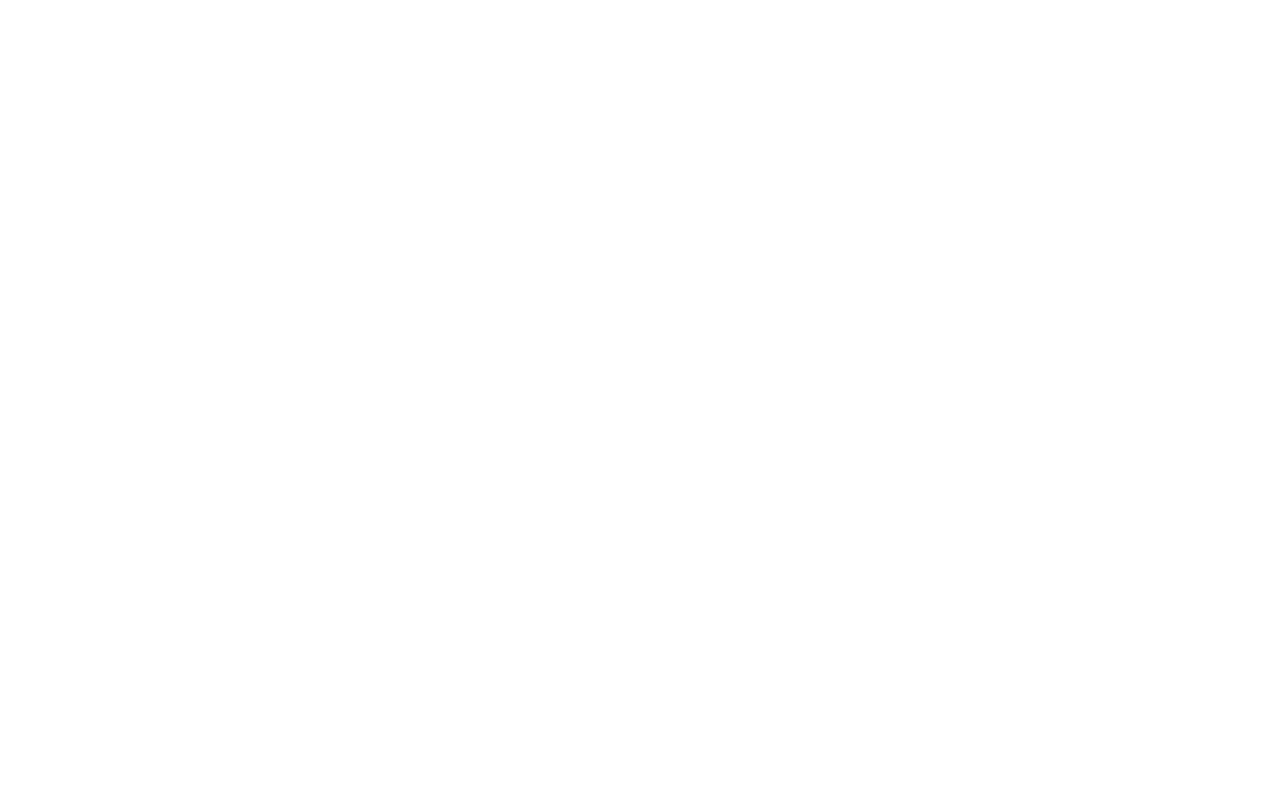
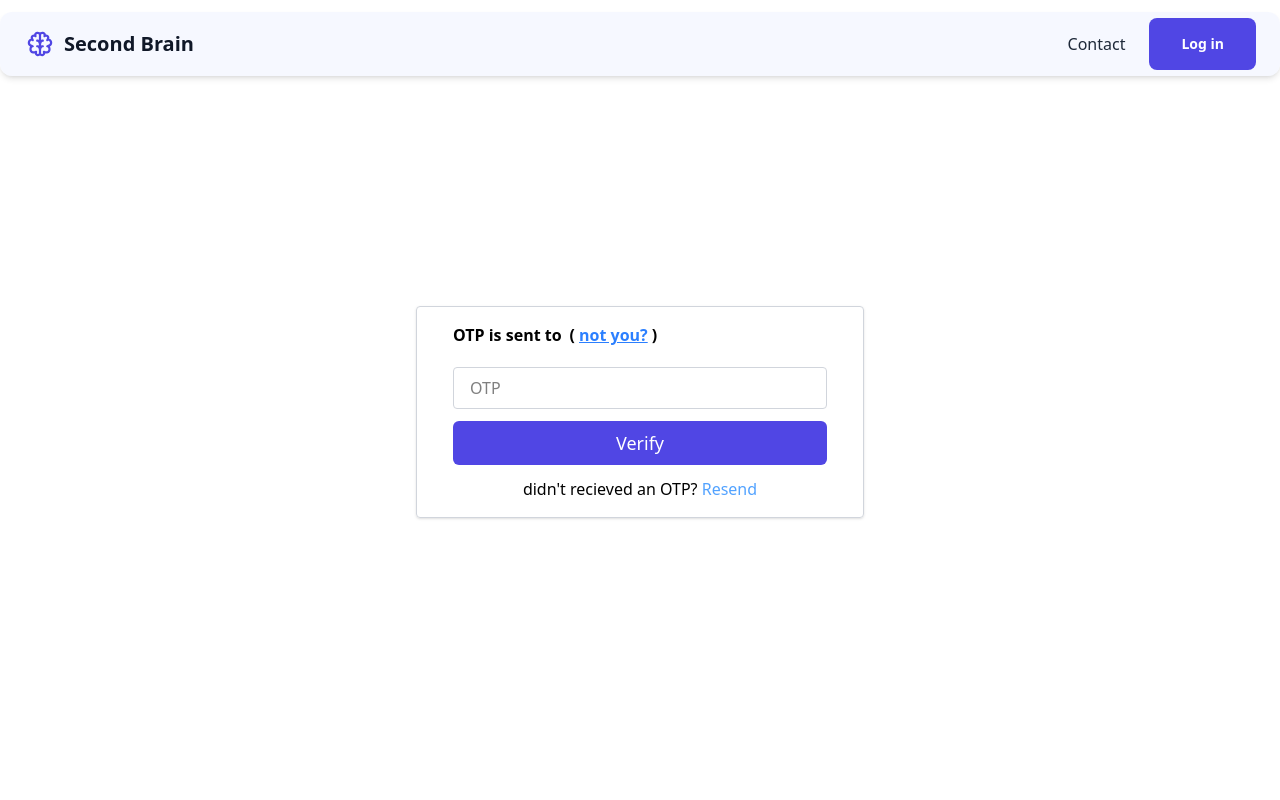
Before and after one commit to arafatmansuri/second-brain, a React (Vite) app in the folder FE/: page /signup/verify in a window 1280 px wide. Before the commit this address had no page. Shown: the top 800 px of the page. Built offline with nearby package versions, Linux system fonts and the light colour scheme.

Commit message:
Add OTP verifcation form and update auth form

```diff
--- a/FE/src/App.tsx
+++ b/FE/src/App.tsx
@@ -1,8 +1,9 @@
 import { Analytics } from "@vercel/analytics/react";
 import { BrowserRouter, Route, Routes } from "react-router-dom";
-import NavbarLayout from "./components/ui/NavbarLayout";
+import { OTPBox } from "./components/ui/OTPBox";
 import { ThemeProvider } from "./hooks/themeContext";
 import { DashboardLayout } from "./layout/DashboardLayout";
+import NavbarLayout from "./layout/NavbarLayout";
 import AddContent from "./Pages/AddContent";
 import { Contact } from "./Pages/contact";
 import Dashboard from "./Pages/Dashboard";
@@ -18,6 +19,7 @@ function App() {
           <Route element={<NavbarLayout />}>
             <Route path="/" element={<LandingPage />} />
             <Route path="/signup" element={<Signup />} />
+            <Route path="/signup/verify" element={<OTPBox />} />
             <Route path="/signin" element={<Signin />} />
             <Route path="/contact" element={<Contact />} />
             <Route path="/landing" element={<LandingPage />} />
--- a/FE/src/components/ui/Auth.tsx
+++ b/FE/src/components/ui/Auth.tsx
@@ -1,16 +1,20 @@
 import { GoogleOAuthProvider } from "@react-oauth/google";
 import { useEffect } from "react";
 import { type SubmitHandler, useForm } from "react-hook-form";
-import { useNavigate } from "react-router-dom";
+import { Link, useNavigate } from "react-router-dom";
 import { useSetRecoilState } from "recoil";
 import { useAuthMutation } from "../../queries/AuthQueries/queries";
 import { popupAtom } from "../../store/loadingState";
 import { ui } from "../index";
 import GoogleLoginButton from "./GoogleLogin";
-type Inputs = {
+interface Inputs {
   username: string;
   password: string;
-};
+  email?: string;
+}
+interface Signup extends Inputs {
+  email: string;
+}
 interface authData {
   authName: "Sign in" | "Sign up";
 }
@@ -19,26 +23,30 @@ export function Auth({ authName }: authData) {
     register,
     handleSubmit,
     formState: { errors },
-  } = useForm<Inputs>();
+  } = useForm<Inputs | Signup>();
   const navigate = useNavigate();
   const authMutation = useAuthMutation();
   const setIsPopup = useSetRecoilState(popupAtom);
-  const onClick: SubmitHandler<Inputs> = async (data) => {
+  const onClick: SubmitHandler<Signup | Inputs> = async (data) => {
     if (!errors.password && !errors.username) {
       authMutation.mutate({
         username: data.username,
         password: data.password,
-        endpoint: `${authName == "Sign in" ? "signin" : "signup"}`,
+        email: data.email,
+        endpoint: `${authName == "Sign in" ? "signin" : "signupotp"}`,
         credentials: true,
       });
     }
   };
   useEffect(() => {
     if (!authMutation.isPending && authMutation.isSuccess) {
-      setIsPopup({ popup: true, message: `${authName} successfull` });
+      const message =
+        authName == "Sign up" ? "OTP sent successfully" : "Signin sucessfull";
+      setIsPopup({ popup: true, message: message });
       setTimeout(() => {
         setIsPopup({ popup: false, message: `` });
-        navigate("/dashboard");
+        localStorage.setItem("mail",authMutation.variables?.email || "")
+        navigate(authName == "Sign in" ? "/dashboard" : "/verifyotp")
         // navigate("/dashboard?content=All+Notes");
       }, 1000);
     }
@@ -48,7 +56,7 @@ export function Auth({ authName }: authData) {
       {/* <div className="flex items-center gap-1 mb-5 fixed top-0 left-0 m-3">
         <icons.Brain /> <h1 className="font-bold text-xl">Second Brain</h1>
       </div> */}
-      <div className="bg-white rounded border md:min-w-[28rem] min-w-72 flex items-center flex-col pb-4 pr-9 pl-9 pt-4 gap-5 border-gray-300 shadow">
+      <div className="bg-white rounded border md:min-w-[28rem] min-w-72 flex items-center flex-col pb-4 pr-9 pl-9 pt-4 gap-5 border-gray-300 shadow mt-8">
         <h1 className="font-bold text-2xl text-purple-800">{authName}</h1>
         <form
           onSubmit={handleSubmit(onClick)}
@@ -62,14 +70,31 @@ export function Auth({ authName }: authData) {
             defaultValue=""
           />
           {errors.username?.type == "required" && (
-            <span className="text-red-500 text-sm -mt-3">
+            <span className="text-red-500 text-sm -mt-3 self-start">
               Username is required
             </span>
           )}
           {errors.username?.type == "minLength" && (
-            <span className="text-red-500 text-sm -mt-3">
+            <span className="text-red-500 text-sm -mt-3 self-start">
               Username must be atleast of 3 chars
             </span>
+          )}
+          {authName == "Sign up" && (
+            <div className="w-full">
+              <ui.Input
+                placeholder="Email"
+                formHook={{
+                  ...register("email", { required: true, minLength: 3 }),
+                }}
+                defaultValue=""
+                type="email"
+              />
+              {errors.email?.type == "required" && (
+                <span className="text-red-500 text-sm -mt-3 self-start">
+                  Email is required
+                </span>
+              )}
+            </div>
           )}
           <ui.Input
             type="password"
@@ -79,16 +104,30 @@ export function Auth({ authName }: authData) {
             }}
             defaultValue=""
           />
+          <div
+            className={`flex ${
+              errors.password ? "justify-between" : "justify-end"
+            } w-full`}
+          >
             {errors.password?.type == "required" && (
-            <span className="text-red-500 text-sm -mt-3">
+              <span className="text-red-500 text-sm -mt-2 self-start">
                 Password is required
               </span>
             )}
             {errors.password?.type == "minLength" && (
-            <span className="text-red-500 text-sm -mt-3">
+              <span className="text-red-500 text-sm -mt-2 self-start">
                 Password length can't be less than 8
               </span>
             )}
+            {authName == "Sign in" && (
+              <Link
+                className="text-blue-500 self-end cursor-pointer hover:underline -mt-2"
+                to={"/forgot-password"}
+              >
+                Forgot password?
+              </Link>
+            )}
+          </div>
           {authMutation.error && !errors.password && !errors.username ? (
             <ui.ErrorBox
               errorMessage={
@@ -125,7 +164,7 @@ export function Auth({ authName }: authData) {
           )}
         </form>
         <GoogleOAuthProvider clientId="671836512515-qml9ur04oo8rfu9rvs257i4uf2bka2eb.apps.googleusercontent.com">
-          <GoogleLoginButton text={authName} />
+          <GoogleLoginButton text={"Continue"} />
         </GoogleOAuthProvider>
       </div>
       <ui.Popup />
--- a/FE/src/components/ui/Button.tsx
+++ b/FE/src/components/ui/Button.tsx
@@ -2,7 +2,7 @@ import type { ReactElement } from "react";
 import { icons } from "../index";
 
 export interface ButtonProps {
-  varient: "primary" | "secondary";
+  varient: "primary" | "secondary" | "google";
   size: "sm" | "md" | "lg";
   text: string;
   textVisible?: boolean;
@@ -18,6 +18,7 @@ export interface ButtonProps {
 const variantStyles = {
   primary: "bg-purple-600 text-white hover:bg-purple-700",
   secondary: "bg-purple-200 text-purple-500 hover:bg-purple-300",
+  google: "bg-gray-200 text-black hover:bg-gray-300 gap-3",
 };
 const sizeStyles = {
   lg: "py-2 px-5 gap-1 text-lg",
--- a/FE/src/components/ui/GoogleLogin.tsx
+++ b/FE/src/components/ui/GoogleLogin.tsx
@@ -34,9 +34,10 @@ const GoogleLoginButton = ({ text }: { text: string }) => {
     <Button
       text={`${text} with Google`}
       size="lg"
-      varient="secondary"
+      varient="google"
       onClick={googleLogin}
       widthFull={true}
+      classes=""
       startIcon={<GoogleIcon />}
     />
   );
--- a/FE/src/components/ui/Navbar.tsx
+++ b/FE/src/components/ui/Navbar.tsx
@@ -34,9 +34,9 @@ export const Navbar = () => {
   const navigate = useNavigate();
 
   return (
-    <div className="flex justify-center pt-2 md:pt-6">
+    <div className="flex justify-center pt-2 md:pt-3">
       <header
-        className="fixed z-[999] h-16 w-full max-w-[1250px] bg-purple-200/30 backdrop-blur-md rounded-full md:rounded-xl
+        className="fixed z-[999] h-16 w-full bg-purple-200/30 backdrop-blur-md rounded-full md:rounded-xl
   border-purple-600 shadow-md px-4 md:px-6 py-4 mx-1 md:mt-0 flex items-center justify-between gap-4"
       >
         {/* Logo + Title */}
--- /dev/null
+++ b/FE/src/components/ui/OTPBox.tsx
@@ -0,0 +1,104 @@
+import { useEffect } from "react";
+import { type SubmitHandler, useForm } from "react-hook-form";
+import { Link, useNavigate } from "react-router-dom";
+import { useSetRecoilState } from "recoil";
+import { useAuthMutation } from "../../queries/AuthQueries/queries";
+import { popupAtom } from "../../store/loadingState";
+import { ui } from "../index";
+interface Inputs {
+  otp: number;
+}
+// interface authData {
+//   authName: "Sign in" | "Sign up";
+// }
+export function OTPBox() {
+  const {
+    register,
+    handleSubmit,
+    formState: { errors },
+  } = useForm<Inputs>();
+  const navigate = useNavigate();
+  const authMutation = useAuthMutation();
+  const setIsPopup = useSetRecoilState(popupAtom);
+  const onClick: SubmitHandler<Inputs> = async (data) => {
+    if (!errors.otp) {
+      authMutation.mutate({
+        otp: data.otp,
+        endpoint: "signupverify",
+        credentials: true,
+      });
+    }
+  };
+  useEffect(() => {
+    if (!authMutation.isPending && authMutation.isSuccess) {
+      setIsPopup({ popup: true, message: "Signup successfull" });
+      setTimeout(() => {
+        setIsPopup({ popup: false, message: `` });
+        navigate("/dashboard");
+        // navigate("/dashboard?content=All+Notes");
+      }, 1000);
+    }
+  }, [authMutation.isSuccess, authMutation.isPending]);
+  return (
+    <div className="h-screen w-screen flex flex-col justify-center items-center">
+      {/* <div className="flex items-center gap-1 mb-5 fixed top-0 left-0 m-3">
+        <icons.Brain /> <h1 className="font-bold text-xl">Second Brain</h1>
+        </div> */}
+      <div className="rounded border md:min-w-[28rem] min-w-72 flex items-center flex-col pb-4 pr-9 pl-9 pt-4 gap-5 border-gray-300 shadow">
+        <p className="self-start font-semibold w-full flex gap-1">
+          OTP is sent to{" "}
+          <h3 className="font-bold">{localStorage.getItem("mail")}</h3>(
+          <Link className="text-blue-500 underline" to={"/signup"}>
+            not you?
+          </Link>
+          )
+        </p>
+        {/* <h1 className="font-bold text-2xl text-purple-800">{"Verify"}</h1> */}
+        <form
+          onSubmit={handleSubmit(onClick)}
+          className="flex items-center flex-col gap-3 w-full"
+        >
+          <ui.Input
+            placeholder="OTP"
+            formHook={{
+              ...register("otp", { required: true, minLength: 3 }),
+            }}
+            defaultValue=""
+            type="number"
+          />
+          {errors.otp?.type == "required" && (
+            <span className="text-red-500 text-sm -mt-3">
+              Username is required
+            </span>
+          )}
+          {authMutation.error && !errors.otp ? (
+            <ui.ErrorBox
+              errorMessage={
+                authMutation.error.message
+                  ? authMutation.error.message
+                  : authMutation.error.message
+              }
+            />
+          ) : (
+            ""
+          )}
+          <ui.Button
+            type="submit"
+            varient="primary"
+            text={"Verify"}
+            loading={authMutation.isLoading}
+            size="lg"
+            widthFull={true}
+          />
+          <p>
+            didn't recieved an OTP?{" "}
+            <a href="/signup" className="text-blue-400 hover:underline">
+              Resend
+            </a>
+          </p>
+        </form>
+      </div>
+      <ui.Popup />
+    </div>
+  );
+}
--- a/FE/src/config.ts
+++ b/FE/src/config.ts
@@ -1,4 +1,4 @@
 // export const BACKEND_URL = "https://second-brain-backend-g2fo.onrender.com";
-// export const BACKEND_URL = "http://localhost:3000";
+export const BACKEND_URL = "http://localhost:3000";
 // export const BACKEND_URL = "http://ec2-13-201-78-81.ap-south-1.compute.amazonaws.com";
-export const BACKEND_URL = "https://api.secondbrain.services";
+// export const BACKEND_URL = "https://api.secondbrain.services";
--- /dev/null
+++ b/FE/src/layout/NavbarLayout.tsx
@@ -0,0 +1,15 @@
+import { Outlet } from "react-router-dom";
+import { Navbar } from "../components/ui/Navbar";
+import { Footer } from "../components/ui/footer";
+
+export default function NavbarLayout() {
+  return (
+    <div className="">
+      <Navbar />
+      <main>
+        <Outlet />
+      </main>
+      <Footer />
+    </div>
+  );
+}
--- a/FE/src/store/userState.ts
+++ b/FE/src/store/userState.ts
@@ -3,6 +3,7 @@ export interface userData {
   _id: string;
   username: string;
   password: string;
+  email: string;
   shared: boolean;
   _v: number;
   refreshToken: string;
@@ -13,6 +14,7 @@ export const userAtom = atom<userData>({
     _id: "",
     username: "",
     password: "",
+    email: "",
     shared: false,
     _v: 0,
     refreshToken: "",
```
Also changed, not shown: FE/src/components/ui/NavbarLayout.tsx (deleted, +0 -18 lines), FE/src/queries/AuthQueries/queries.ts (+17 -5 lines). Lines whose indentation alone changed are shown as unchanged.
